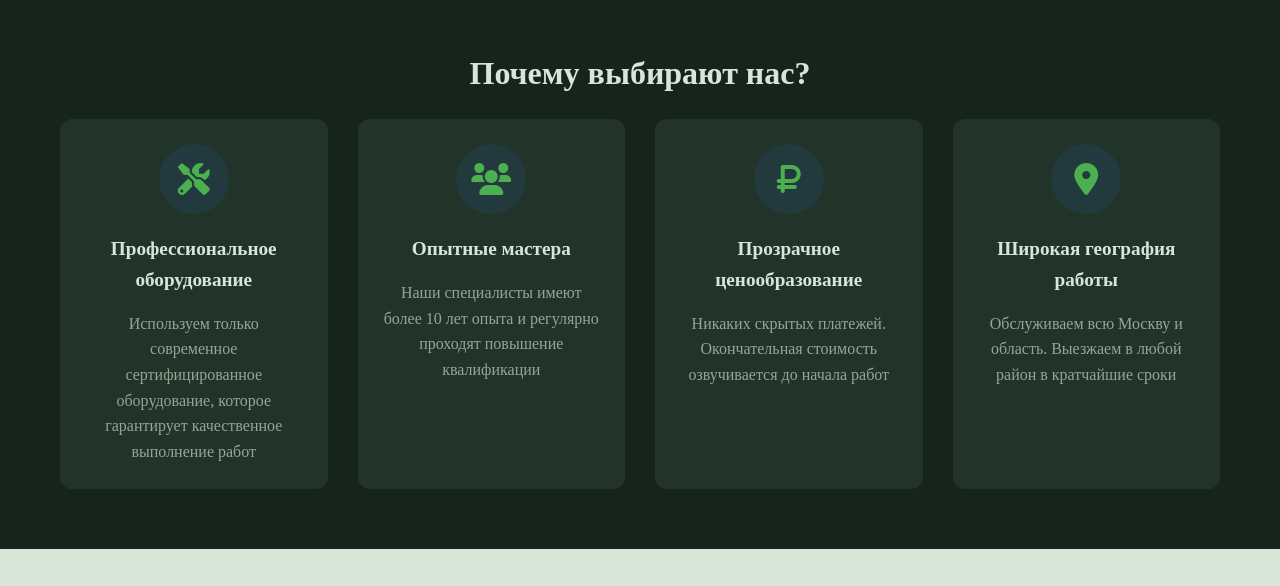
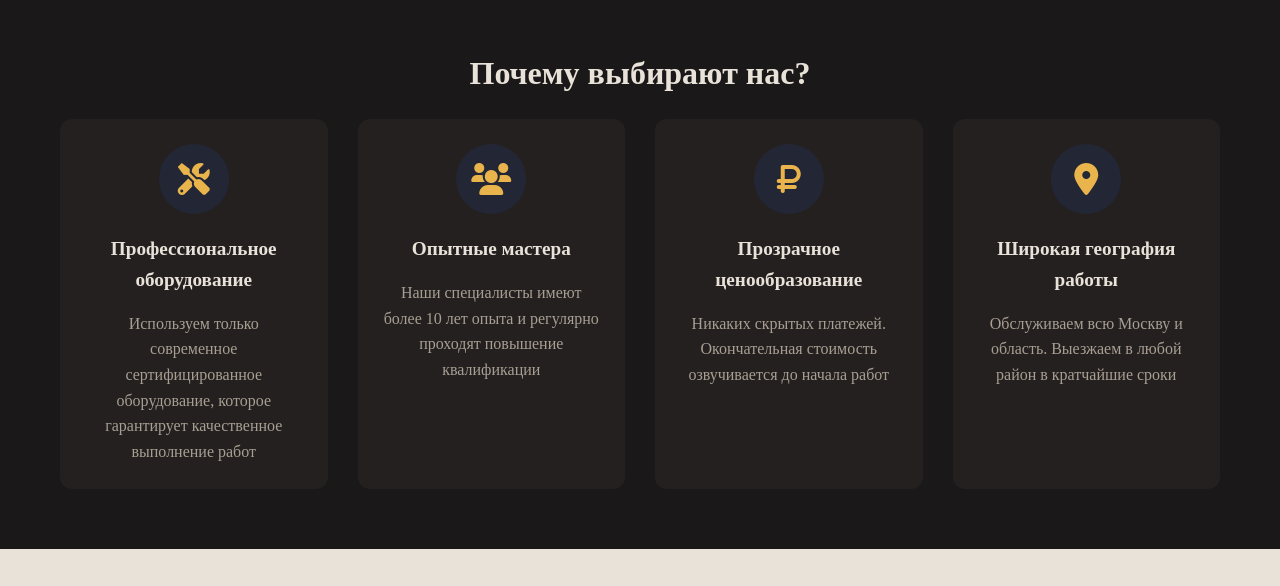
Before and after one commit to helper-177/helper-177.github.io, a plain HTML site: page index.html in a window 1280 px wide. Shown: the part 3718-4304 px from the top of the page. Drawn offline with Linux system fonts and the light colour scheme.

Commit message:
Update style.css

```diff
--- a/CSS/style.css
+++ b/CSS/style.css
@@ -1,15 +1,14 @@
 :root {
-  --bg-color: #17241d;
-  --card-bg: #22342a;
-  --text-color: #d8e6d9;
-  --text-light: #92a894;
-  --primary-color: #4caf50;
-  --primary-dark: #3d8b40;
-  --accent-color: #ff9800;
-  --border-color: #2d4034;
-  --success-color: #4caf50;
+  --bg-color: #1a1818;
+  --card-bg: #242020;
+  --text-color: #e8e2d9;
+  --text-light: #a89f92;
+  --primary-color: #e9b44c;
+  --primary-dark: #d09b3d;
+  --accent-color: #9b2915;
+  --border-color: #3a3535;
+  --success-color: #50a2a7;
 }
-
 * {
     margin: 0;
     padding: 0;
```
